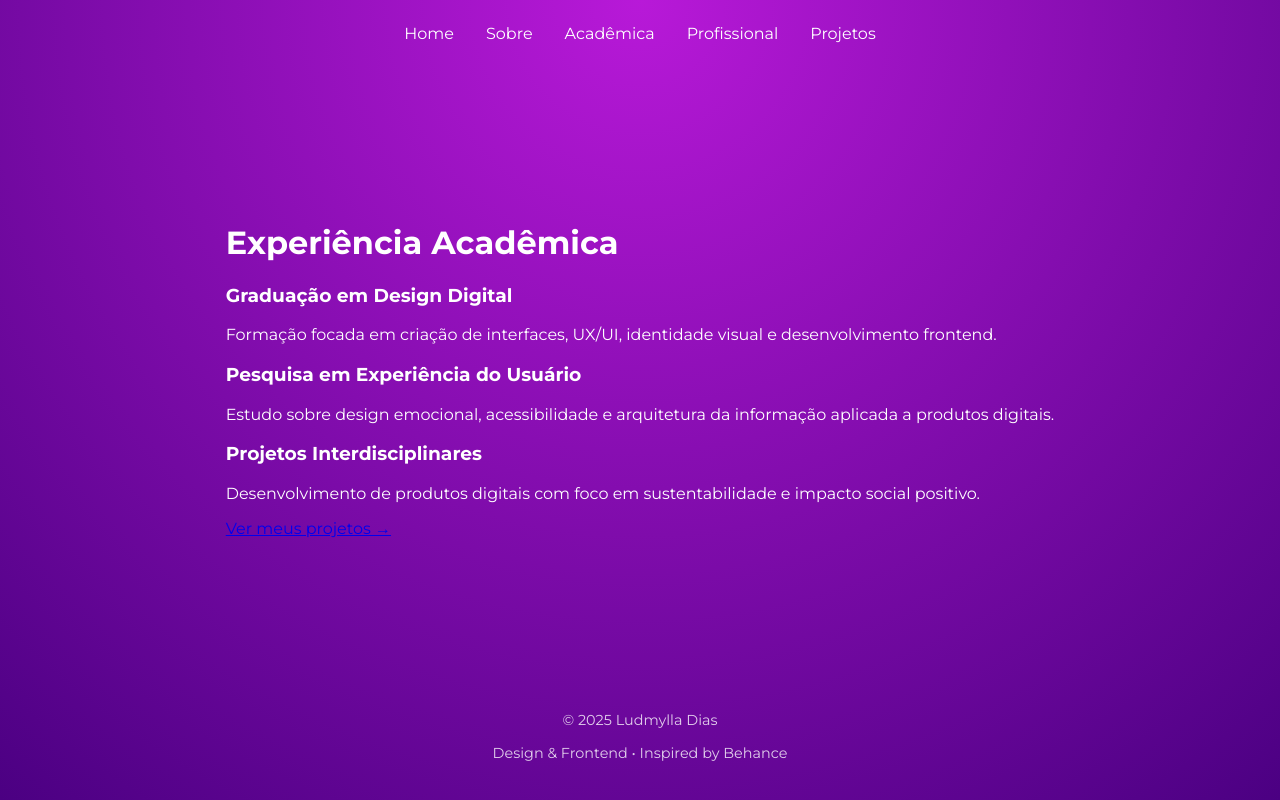
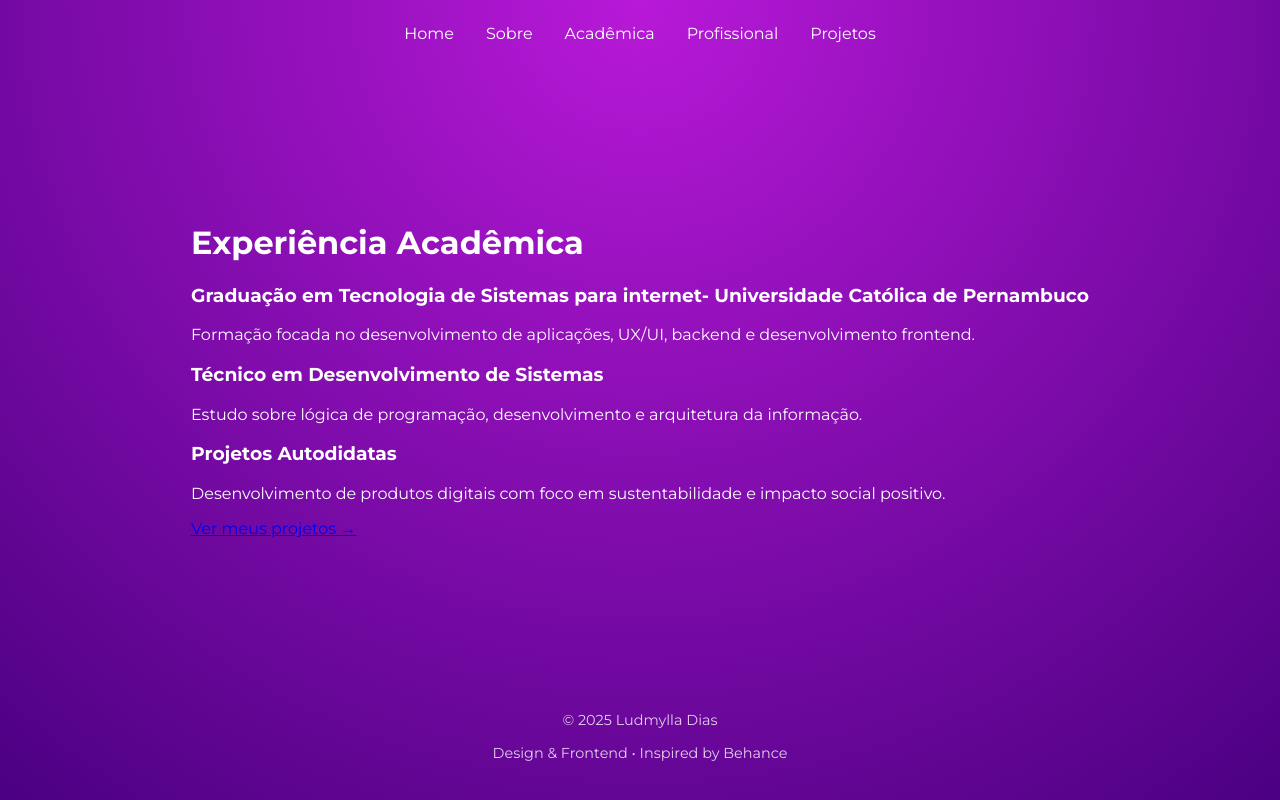
Before and after one commit to ludddddddy/Meu-Portifolio, a Next.js app in the folder ludmylla-portifolio/: page /experiencias/academica in a window 1280 px wide. Built offline with nearby package versions, Linux system fonts and the light colour scheme.

Commit message:
atualiza layout e centralização

```diff
--- a/ludmylla-portifolio/app/experiencias/academica/page.jsx
+++ b/ludmylla-portifolio/app/experiencias/academica/page.jsx
@@ -2,21 +2,22 @@ import Link from "next/link";
 
 const experienciasAcademicas = [
   {
-    title: "Graduação em Design Digital",
+    title: "Graduação em Tecnologia de Sistemas para internet- Universidade Católica de Pernambuco",
     description:
-      "Formação focada em criação de interfaces, UX/UI, identidade visual e desenvolvimento frontend.",
+      "Formação focada no desenvolvimento de aplicações, UX/UI,  backend e desenvolvimento frontend.",
   },
   {
-    title: "Pesquisa em Experiência do Usuário",
+    title: "Técnico em Desenvolvimento de Sistemas",
     description:
-      "Estudo sobre design emocional, acessibilidade e arquitetura da informação aplicada a produtos digitais.",
+      "Estudo sobre lógica de programação, desenvolvimento e arquitetura da informação.",
   },
   {
-    title: "Projetos Interdisciplinares",
+    title: "Projetos Autodidatas",
     description:
       "Desenvolvimento de produtos digitais com foco em sustentabilidade e impacto social positivo.",
   },
 ];
+
 
 export default function ExperienciaAcademica() {
   return (
--- a/ludmylla-portifolio/app/sobre/page.tsx
+++ b/ludmylla-portifolio/app/sobre/page.tsx
@@ -5,10 +5,11 @@ export default function Sobre() {
         <header>
           <h1 className="text-5xl font-extrabold tracking-tight mb-2">Sobre Mim</h1>
           <p className="text-lg text-white/80 max-w-2xl">
-            Sou Ludmylla, designer e criadora digital com foco em identidade visual, ilustração e design para web.
+            Sou Ludmylla, estudante com foco em designer e criadora digital com foco em identidade visual, ilustração e design para web.
             Tenho como propósito transformar ideias em experiências visuais marcantes.
           </p>
         </header>
+
 
         <section className="grid md:grid-cols-2 gap-8">
           <div className="card p-8">
```
